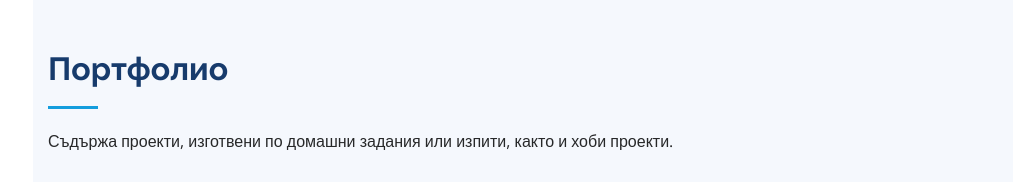
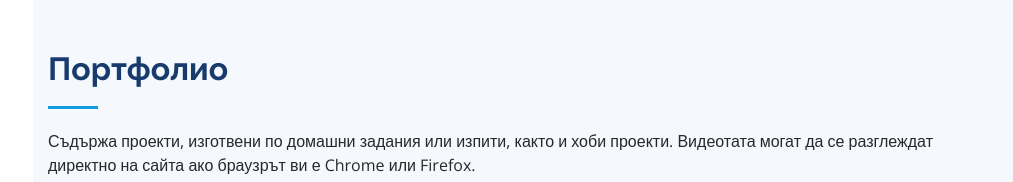
Before and after one commit to Zorkova/portfolio, a plain HTML site: page index.html in a window 1280 px wide. Shown: the part 3260-3442 px from the top of the page, without its empty margins (267-1280 px from the left). Drawn offline with nearby package versions, Linux system fonts and the light colour scheme.

Commit message:
video problems notification

```diff
--- a/index.html
+++ b/index.html
@@ -348,7 +348,7 @@
 
         <div class="section-title">
           <h2>Портфолио</h2>
-          <p>Съдържа проекти, изготвени по домашни задания или изпити, както и хоби проекти.</p>
+          <p>Съдържа проекти, изготвени по домашни задания или изпити, както и хоби проекти. Видеотата могат да се разглеждат директно на сайта ако браузрът ви е Chrome или Firefox.</p>
         </div>
 
         <div class="row" data-aos="fade-up">
```
